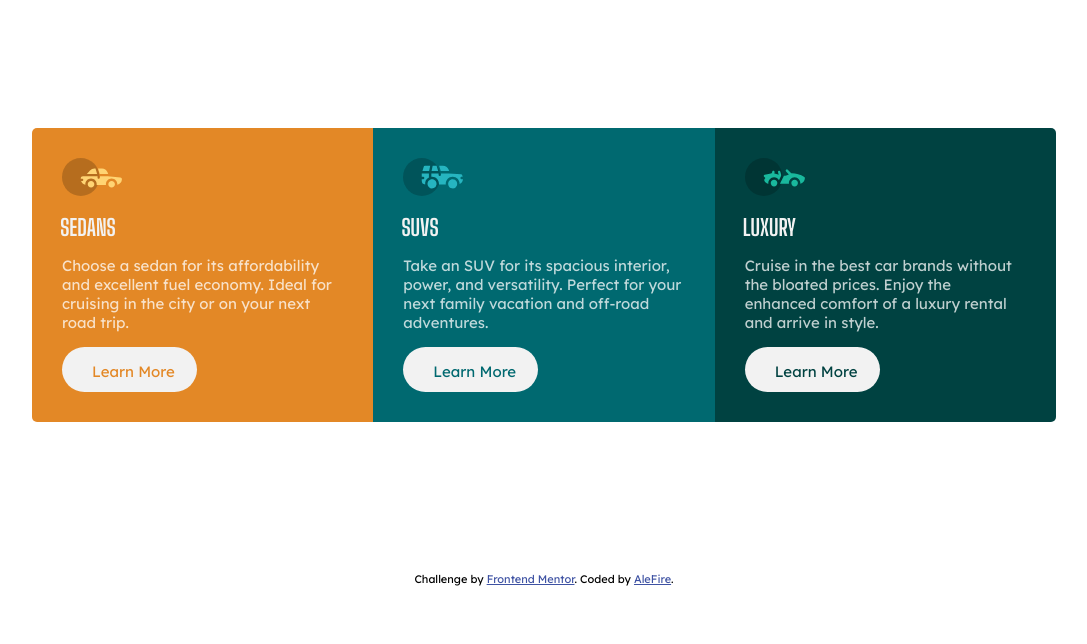
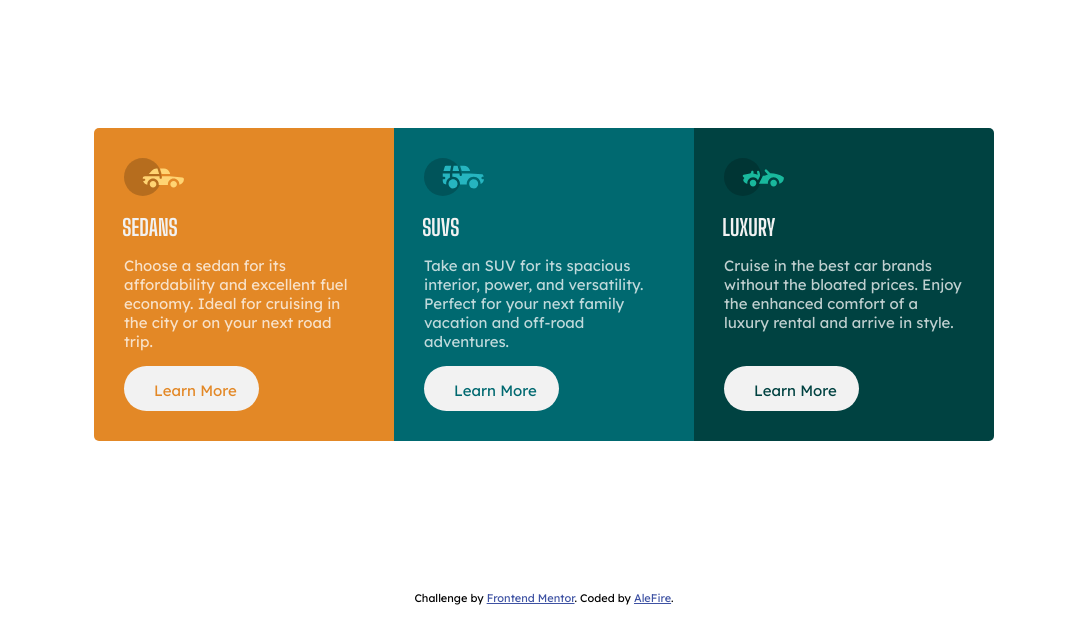
Before and after one commit to AleFire99/Challenge-4, a plain HTML site: page index.html in a window 1280 px wide. Shown: the whole page, without its empty margins (96-1183 px from the left). Drawn offline with Linux system fonts and the light colour scheme.

Commit message:
Fixed large screen

```diff
--- a/css/style.scss
+++ b/css/style.scss
@@ -46,6 +46,7 @@ body {
 
 .card {
   width: 80%;
+  max-width: 300px;
 
   margin: auto;
 
@@ -137,5 +138,6 @@ body {
   .container {
     flex-direction: row;
     padding: 10%;
+    justify-content: center;
   }
 }
```
Also changed, not shown: css/style.css, 1 other file.
